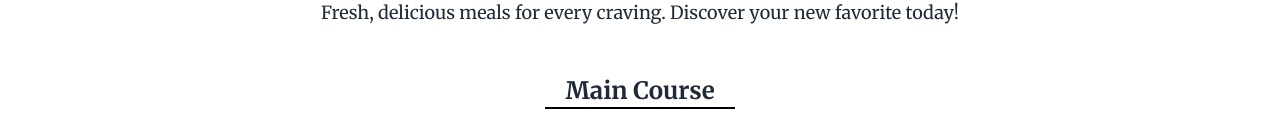
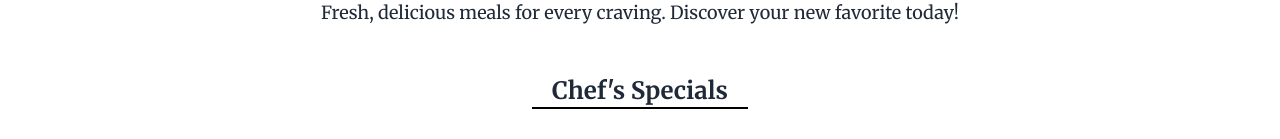
Before and after one commit to Mujahidul-Islam11/Let-s-eat-client, a React (Vite) app: page /menu in a window 1280 px wide. Shown: the part 658-797 px from the top of the page. Built offline with nearby package versions, Linux system fonts and the light colour scheme; grey boxes are pictures that could not be loaded.

Commit message:
Updated the json data

```diff
--- a/public/menu.json
+++ b/public/menu.json
@@ -2,7 +2,7 @@
     {
       "name": "Grilled Chicken",
       "img": "https://images.unsplash.com/photo-1594221708779-94832f4320d1?q=80&w=1528&auto=format&fit=crop&ixlib=rb-4.0.3&ixid=M3wxMjA3fDB8MHxwaG90by1wYWdlfHx8fGVufDB8fHx8fA%3D%3D",
-      "category": "Main Course",
+      "category": "Chef's Specials",
       "price": 12.99,
       "rating": 4.7,
       "desc": "Juicy grilled chicken served with seasonal vegetables.",
@@ -11,7 +11,7 @@
     {
       "name": "Pasta Alfredo",
       "img": "https://images.unsplash.com/photo-1597393353365-9d4366392fe9?q=80&w=1471&auto=format&fit=crop&ixlib=rb-4.0.3&ixid=M3wxMjA3fDB8MHxwaG90by1wYWdlfHx8fGVufDB8fHx8fA%3D%3D",
-      "category": "Main Course",
+      "category": "Chef's Specials",
       "price": 14.99,
       "rating": 4.8,
       "desc": "Creamy Alfredo sauce over freshly cooked pasta.",
@@ -20,7 +20,7 @@
     {
       "name": "Pepperoni Pizza",
       "img": "https://images.unsplash.com/photo-1671106681075-5a7233268cbd?q=80&w=1468&auto=format&fit=crop&ixlib=rb-4.0.3&ixid=M3wxMjA3fDB8MHxwaG90by1wYWdlfHx8fGVufDB8fHx8fA%3D%3D",
-      "category": "Main Course",
+      "category": "Chef's Specials",
       "price": 15.99,
       "rating": 4.7,
       "desc": "Classic pepperoni pizza with mozzarella cheese and tomato sauce.",
@@ -29,7 +29,7 @@
     {
       "name": "Chicken Curry",
       "img": "https://plus.unsplash.com/premium_photo-1664391973158-a232138c87fa?q=80&w=1524&auto=format&fit=crop&ixlib=rb-4.0.3&ixid=M3wxMjA3fDB8MHxwaG90by1wYWdlfHx8fGVufDB8fHx8fA%3D%3D",
-      "category": "Main Course",
+      "category": "Chef's Specials",
       "price": 16.99,
       "rating": 4.5,
       "desc": "Spicy chicken curry served with jasmine rice.",
--- a/src/Pages/Menu/MenuContainer/MenuContainer.jsx
+++ b/src/Pages/Menu/MenuContainer/MenuContainer.jsx
@@ -1,6 +1,7 @@
 import SectionTitle from "../../Shared/SectionTitle/SectionTitle";
 import PopularMenu from "../MenuCategories/MenuCategories";
 import useMenu from "../../../hooks/useMenu";
+import { NavLink } from "react-router-dom";
 
 const MenuContainer = () => {
   const [menu, loading] = useMenu();
@@ -13,9 +14,29 @@ const MenuContainer = () => {
           "Fresh, delicious meals for every craving. Discover your new favorite today!"
         }
       />
-      <PopularMenu menu={menu} loading={loading} category={"Main Course"} title={"Main Course"}></PopularMenu>
-      <PopularMenu menu={menu} loading={loading} category={"Salads"} title={"Salads"}></PopularMenu>
-      <PopularMenu menu={menu} loading={loading} category={"Beverages"} title={"Beverages"}></PopularMenu>
+      <PopularMenu
+        menu={menu}
+        loading={loading}
+        category={"Chef's Specials"}
+        title={"Chef's Specials"}
+      ></PopularMenu>
+      <PopularMenu
+        menu={menu}
+        loading={loading}
+        category={"Salads"}
+        title={"Salads"}
+      ></PopularMenu>
+      <PopularMenu
+        menu={menu}
+        loading={loading}
+        category={"Beverages"}
+        title={"Beverages"}
+      ></PopularMenu>
+      <NavLink to={"/shop"}>
+      <button className="bg-yellow-400 font-extralight py-3 px-6 rounded-full hover:bg-yellow-500 transition-all size-fit shadow-md flex justify-center mx-auto mt-6">
+        Order Now
+      </button>
+      </NavLink>
     </div>
   );
 };
```
